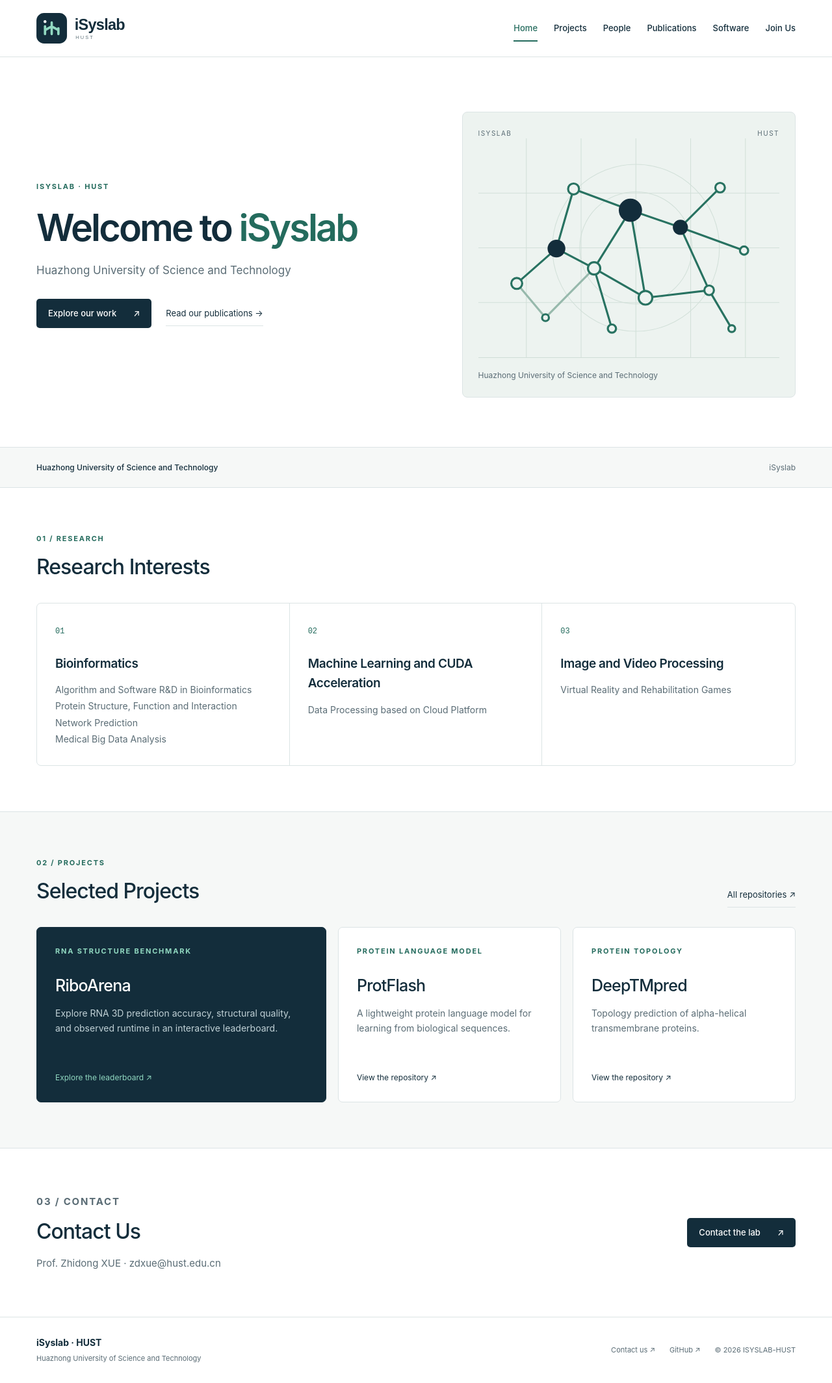
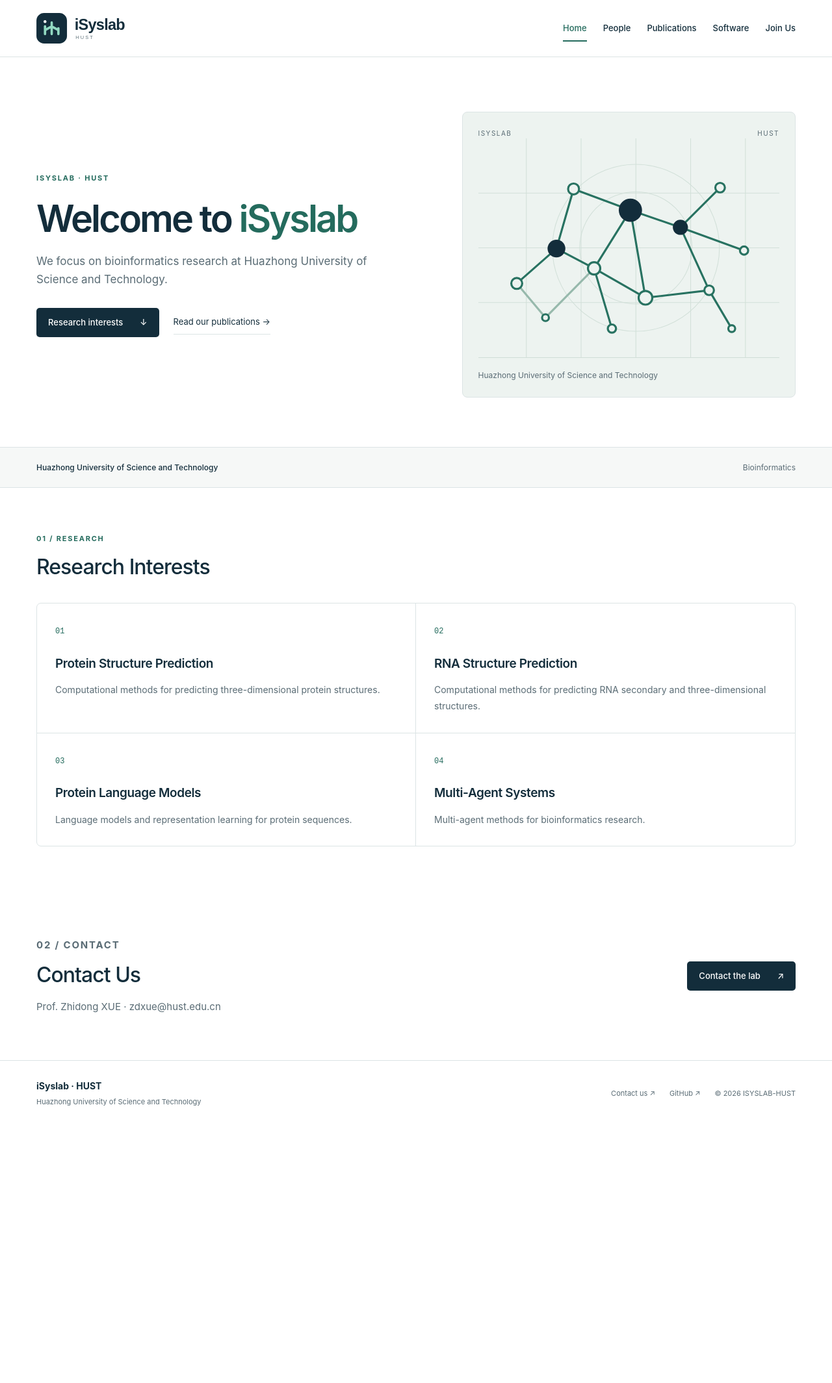
Before and after one commit to ISYSLAB-HUST/ISYSLAB-HUST.github.io, a Jekyll site: the page built from index.html, in a window 1280 px wide. Shown: the whole page at 65% size. Built offline with Jekyll 4.4.1, drawn with Linux system fonts in a browser that asks for light colours; the list of posts is cut into pages by our own code; after the commit the page ends 1734 px from its top, so only the background shows below that.

Commit message:
Focus homepage on bioinformatics research and hide Projects

```diff
--- a/_config.yml
+++ b/_config.yml
@@ -2,7 +2,6 @@
 author: ISYSLAB-HUST
 navbar-links:
   Home: "/"
-  Projects: "/projects"
   People: "/people"
   Publications: "/publications"
   Software: "/software"
@@ -82,6 +81,8 @@
       layout: "page"
 
 exclude:
+  # Projects is hidden from the public site; retain source for future use.
+  - pages/projects.html
   # Placeholder pages: retain their source until real content is ready.
   - pages/news.md
   - pages/gallery.html
--- a/_layouts/lab-home.html
+++ b/_layouts/lab-home.html
@@ -4,7 +4,7 @@
   <meta charset="utf-8">
   <meta name="viewport" content="width=device-width, initial-scale=1">
   <title>iSyslab — Huazhong University of Science and Technology</title>
-  <meta name="description" content="iSyslab at Huazhong University of Science and Technology. Research interests, projects, and publications.">
+  <meta name="description" content="iSyslab at Huazhong University of Science and Technology. Bioinformatics research in protein structure prediction, RNA structure prediction, protein language models, and multi-agent systems.">
   <link rel="canonical" href="{{ '/' | absolute_url }}">
   <link rel="icon" type="image/svg+xml" href="{{ '/assets/img/isyslab-mark.svg' | relative_url }}">
   <link rel="stylesheet" href="{{ '/assets/css/lab.css' | relative_url }}">
--- a/assets/css/lab.css
+++ b/assets/css/lab.css
@@ -20,10 +20,11 @@
 .lab-visual { position:relative; background:#edf3f0; border:1px solid var(--lab-line); border-radius:8px; padding:24px; overflow:hidden; }.lab-visual svg { display:block; width:100%; height:auto; }.lab-visual-meta { display:flex; justify-content:space-between; font-size:10px; letter-spacing:1.5px; color:var(--lab-muted); }.lab-visual-caption { border-top:1px solid #d0ddd7; padding-top:17px; display:flex; justify-content:space-between; gap:12px; font-size:12px; color:var(--lab-muted); }
 .lab-band { border-block:1px solid var(--lab-line); background:var(--lab-paper); }.lab-band .lab-wrap { display:flex; justify-content:space-between; gap:24px; padding-block:21px; font-size:12px; color:var(--lab-muted); }.lab-band strong { font-weight:550; color:var(--lab-ink); }
 .lab-section { padding-top:70px; padding-bottom:70px; }.lab-section-header { display:flex; justify-content:space-between; align-items:end; gap:25px; margin-bottom:30px; }.lab-section h2 { font-size:32px; font-weight:550; letter-spacing:-1px; margin-top:8px; }.lab-section-header>p { max-width:340px; font-size:14px; color:var(--lab-muted); }
-.lab-research-grid { display:grid; grid-template-columns:repeat(3,1fr); border:1px solid var(--lab-line); border-radius:7px; overflow:hidden; }.lab-research { padding:28px; border-right:1px solid var(--lab-line); }.lab-research:last-child { border:0; }.lab-number { font-family:monospace; font-size:12px; color:var(--lab-accent); }.lab-research h3 { margin:24px 0 12px; font-size:19px; font-weight:600; letter-spacing:-.4px; }.lab-research p { color:var(--lab-muted); font-size:14px; line-height:1.8; }
+.lab-research-grid { display:grid; grid-template-columns:repeat(2,minmax(0,1fr)); border:1px solid var(--lab-line); border-radius:7px; overflow:hidden; }.lab-research { padding:28px; border-right:1px solid var(--lab-line); border-bottom:1px solid var(--lab-line); }.lab-research:nth-child(even) { border-right:0; }.lab-research:nth-last-child(-n+2) { border-bottom:0; }.lab-number { font-family:monospace; font-size:12px; color:var(--lab-accent); }.lab-research h3 { margin:24px 0 12px; font-size:19px; font-weight:600; letter-spacing:-.4px; }.lab-research p { color:var(--lab-muted); font-size:14px; line-height:1.8; }
 .lab-tools { background:var(--lab-paper); border-block:1px solid var(--lab-line); }.lab-tool-grid { display:grid; grid-template-columns:1.3fr 1fr 1fr; gap:18px; }.lab-tool { position:relative; border:1px solid var(--lab-line); border-radius:7px; background:white; padding:28px; display:flex; flex-direction:column; align-items:start; text-decoration:none; min-height:270px; }.lab-tool:hover { border-color:var(--lab-accent); }.lab-tool h3 { margin:24px 0 12px; font-size:25px; font-weight:550; letter-spacing:-.8px; }.lab-tool p { font-size:14px; color:var(--lab-muted); }.lab-tool>span:last-child { padding-top:26px; margin-top:auto; font-size:12px; }.lab-tool-featured { background:var(--lab-ink); border-color:var(--lab-ink); color:white!important; }.lab-tool-featured .lab-eyebrow { color:#91d9c1; }.lab-tool-featured p { color:#c0d1d6; }.lab-tool-featured>span:last-child { color:#91d9c1; }
 .lab-contact { display:flex; align-items:center; justify-content:space-between; gap:35px; }.lab-contact h2 { margin:8px 0 12px; }.lab-contact p { font-size:15px; max-width:650px; color:var(--lab-muted); }.lab-contact a { white-space:nowrap; }
 .lab-home .lab-footer { background:#fff; margin:0; padding:28px 0; border-top:1px solid var(--lab-line); font-size:11px; color:var(--lab-muted); }.lab-footer .lab-wrap { display:flex; justify-content:space-between; gap:28px; }.lab-footer strong { display:block; color:var(--lab-ink); font-size:14px; margin-bottom:5px; }.lab-footer .lab-wrap>div:last-child { display:flex; gap:22px; align-items:center; flex-wrap:wrap; }.lab-footer a { text-decoration:none; }
 .person-placeholder { height:200px; display:grid; place-items:center; background:#edf3f0; color:#246b5d; font:500 38px/1 -apple-system,BlinkMacSystemFont,"Segoe UI",sans-serif; letter-spacing:2px; }
+@media(max-width:760px) { .lab-research-grid .lab-research { border-right:0; border-bottom:1px solid var(--lab-line); }.lab-research-grid .lab-research:last-child { border-bottom:0; } }
 @media(max-width:1000px) { .lab-nav-inner { gap:16px; }.lab-nav-links { gap:16px; }.lab-hero { gap:32px; padding-top:60px; }.lab-hero h1 { font-size:46px; }.lab-tool-grid { grid-template-columns:repeat(2,1fr); }.lab-tool-featured { grid-column:1/-1; min-height:230px; } }
 @media(max-width:760px) { .lab-nav-inner { flex-direction:column; align-items:start; padding:16px 22px 0; gap:10px; }.lab-brand img { width:150px; height:42px; }.lab-nav-links { flex-wrap:nowrap; width:100%; overflow-x:auto; gap:23px; padding-bottom:12px; }.lab-nav-links a { white-space:nowrap; font-size:12px; }.lab-wrap { padding-inline:22px; }.lab-hero { grid-template-columns:1fr; padding-top:42px; padding-bottom:40px; gap:35px; }.lab-hero h1 { font-size:44px; letter-spacing:-2px; }.lab-intro { font-size:16px; }.lab-visual { max-width:520px; width:100%; }.lab-band .lab-wrap { flex-direction:column; gap:5px; }.lab-section { padding-block:45px; }.lab-section-header { align-items:start; flex-direction:column; gap:14px; }.lab-section h2 { font-size:28px; }.lab-research-grid { grid-template-columns:1fr; }.lab-research { border-right:0; border-bottom:1px solid var(--lab-line); padding:24px; }.lab-research h3 { margin-top:14px; }.lab-tool-grid { grid-template-columns:1fr; }.lab-tool { min-height:240px; }.lab-contact { flex-direction:column; align-items:start; }.lab-footer .lab-wrap { flex-direction:column; }.lab-footer .lab-wrap>div:last-child { gap:18px; } }
--- a/index.html
+++ b/index.html
@@ -7,8 +7,8 @@
     <div>
       <p class="lab-eyebrow">iSyslab · HUST</p>
       <h1>Welcome to <em>iSyslab</em></h1>
-      <p class="lab-intro">Huazhong University of Science and Technology</p>
-      <div class="lab-actions"><a class="lab-button" href="{{ '/projects/' | relative_url }}">Explore our work <span aria-hidden="true">↗</span></a><a class="lab-text-link" href="{{ '/publications/' | relative_url }}">Read our publications →</a></div>
+      <p class="lab-intro">We focus on bioinformatics research at Huazhong University of Science and Technology.</p>
+      <div class="lab-actions"><a class="lab-button" href="#research">Research interests <span aria-hidden="true">↓</span></a><a class="lab-text-link" href="{{ '/publications/' | relative_url }}">Read our publications →</a></div>
     </div>
     <div class="lab-visual">
       <div class="lab-visual-meta"><span>ISYSLAB</span><span>HUST</span></div>
@@ -21,22 +21,15 @@
       <div class="lab-visual-caption"><span>Huazhong University of Science and Technology</span></div>
     </div>
   </section>
-  <div class="lab-band"><div class="lab-wrap"><strong>Huazhong University of Science and Technology</strong><span>iSyslab</span></div></div>
-  <section class="lab-section lab-wrap" aria-labelledby="research-title">
+  <div class="lab-band"><div class="lab-wrap"><strong>Huazhong University of Science and Technology</strong><span>Bioinformatics</span></div></div>
+  <section class="lab-section lab-wrap" id="research" aria-labelledby="research-title">
     <div class="lab-section-header"><div><p class="lab-eyebrow">01 / Research</p><h2 id="research-title">Research Interests</h2></div></div>
     <div class="lab-research-grid">
-      <article class="lab-research"><span class="lab-number">01</span><h3>Bioinformatics</h3><p>Algorithm and Software R&amp;D in Bioinformatics</p><p>Protein Structure, Function and Interaction Network Prediction</p><p>Medical Big Data Analysis</p></article>
-      <article class="lab-research"><span class="lab-number">02</span><h3>Machine Learning and CUDA Acceleration</h3><p>Data Processing based on Cloud Platform</p></article>
-      <article class="lab-research"><span class="lab-number">03</span><h3>Image and Video Processing</h3><p>Virtual Reality and Rehabilitation Games</p></article>
+      <article class="lab-research"><span class="lab-number">01</span><h3>Protein Structure Prediction</h3><p>Computational methods for predicting three-dimensional protein structures.</p></article>
+      <article class="lab-research"><span class="lab-number">02</span><h3>RNA Structure Prediction</h3><p>Computational methods for predicting RNA secondary and three-dimensional structures.</p></article>
+      <article class="lab-research"><span class="lab-number">03</span><h3>Protein Language Models</h3><p>Language models and representation learning for protein sequences.</p></article>
+      <article class="lab-research"><span class="lab-number">04</span><h3>Multi-Agent Systems</h3><p>Multi-agent methods for bioinformatics research.</p></article>
     </div>
   </section>
-  <section class="lab-tools"><div class="lab-section lab-wrap">
-    <div class="lab-section-header"><div><p class="lab-eyebrow">02 / Projects</p><h2>Selected Projects</h2></div><a class="lab-text-link" href="https://github.com/ISYSLAB-HUST">All repositories ↗</a></div>
-    <div class="lab-tool-grid">
-      <a class="lab-tool lab-tool-featured" href="https://isyslab-hust.github.io/ribo-arena/"><span class="lab-eyebrow">RNA structure benchmark</span><h3>RiboArena</h3><p>Explore RNA 3D prediction accuracy, structural quality, and observed runtime in an interactive leaderboard.</p><span>Explore the leaderboard ↗</span></a>
-      <a class="lab-tool" href="https://github.com/ISYSLAB-HUST/ProtFlash"><span class="lab-eyebrow">Protein language model</span><h3>ProtFlash</h3><p>A lightweight protein language model for learning from biological sequences.</p><span>View the repository ↗</span></a>
-      <a class="lab-tool" href="https://github.com/ISYSLAB-HUST/DeepTMpred"><span class="lab-eyebrow">Protein topology</span><h3>DeepTMpred</h3><p>Topology prediction of alpha-helical transmembrane proteins.</p><span>View the repository ↗</span></a>
-    </div>
-  </div></section>
-  <section class="lab-section lab-wrap lab-contact"><div><p class="lab-eyebrow">03 / Contact</p><h2>Contact Us</h2><p>Prof. Zhidong XUE · zdxue@hust.edu.cn</p></div><a class="lab-button" href="mailto:zdxue@hust.edu.cn">Contact the lab <span aria-hidden="true">↗</span></a></section>
+  <section class="lab-section lab-wrap lab-contact"><div><p class="lab-eyebrow">02 / Contact</p><h2>Contact Us</h2><p>Prof. Zhidong XUE · zdxue@hust.edu.cn</p></div><a class="lab-button" href="mailto:zdxue@hust.edu.cn">Contact the lab <span aria-hidden="true">↗</span></a></section>
 </main>
```
